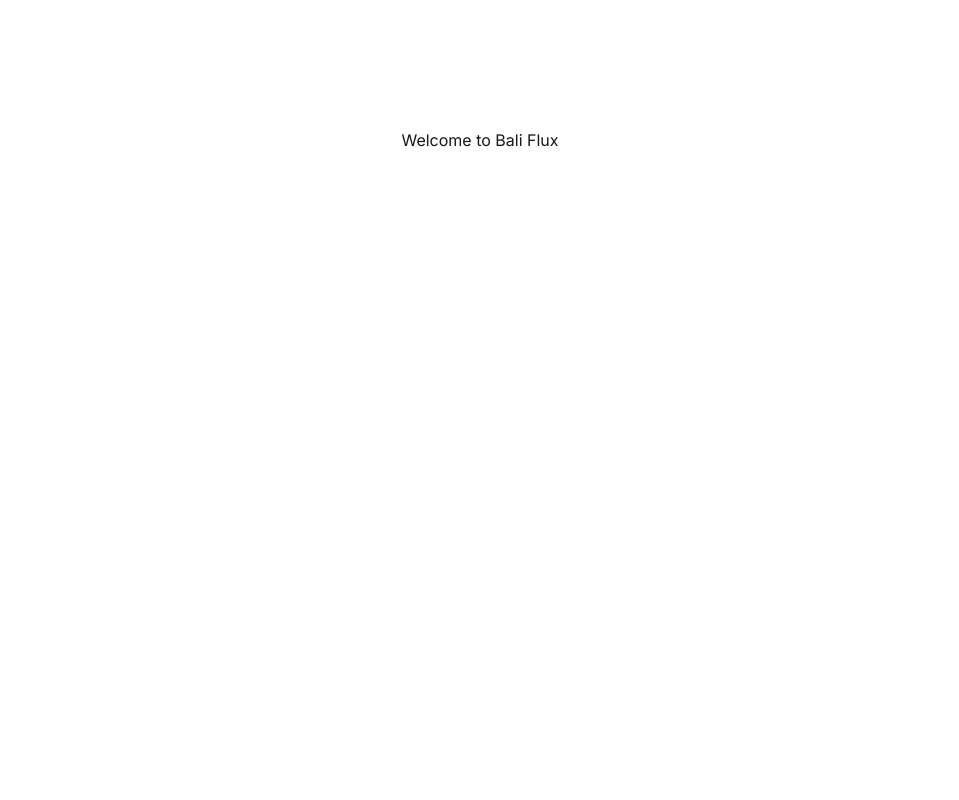
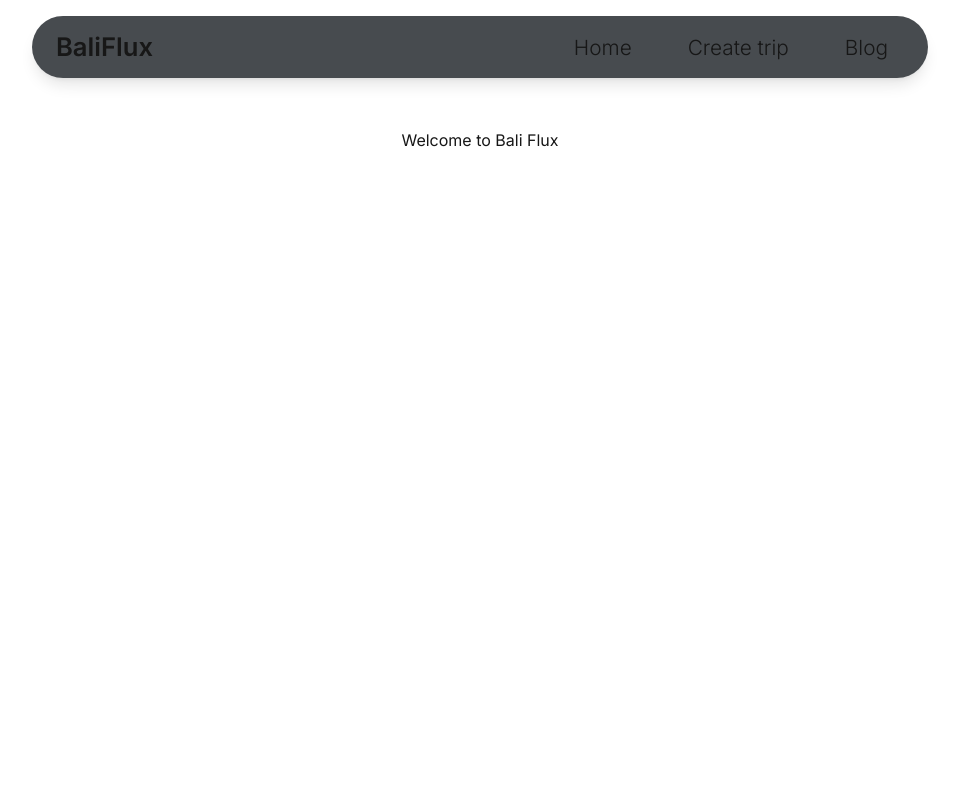
Before and after one commit to hannahchapman79/BaliFlux, a Next.js app: page / in a window 1280 px wide. Shown: the top 800 px of the page, without its empty margins (160-1119 px from the left). Built offline with nearby package versions, Linux system fonts and the light colour scheme.

Commit message:
Adds Nav Bar component

```diff
--- a/app/layout.tsx
+++ b/app/layout.tsx
@@ -4,6 +4,7 @@ import "./globals.css";
 import { Suspense } from "react";
 import Loading from "./loading";
 import Footer from "@/components/navigation/Footer";
+import Navbar from "@/components/navigation/Navbar";
 
 const inter = Inter({ subsets: ["latin"] });
 
@@ -21,6 +22,7 @@ export default function RootLayout({
   return (
     <html lang="en">
       <body className={`${inter.className} min-h-screen flex flex-col`}>
+        <Navbar/>
         <main className="flex-1 pt-16">
           <Suspense fallback={<Loading />}>{children}</Suspense>
         </main>
--- /dev/null
+++ b/components/navigation/Navbar.tsx
@@ -0,0 +1,56 @@
+"use client";
+
+import { useState, useEffect } from "react";
+import Image from "next/image";
+import Link from "next/link";
+import { usePathname } from "next/navigation";
+
+export default function Navbar() {
+  const [isOpen, setIsOpen] = useState(false);
+  const pathname = usePathname();
+
+  const toggleNavbar = () => {
+    setIsOpen(!isOpen);
+  };
+
+  useEffect(() => {
+    const handleResize = () => {
+      if (window.innerWidth >= 768) {
+        setIsOpen(false);
+      }
+    };
+
+    window.addEventListener("resize", handleResize);
+
+    return () => {
+      window.removeEventListener("resize", handleResize);
+    };
+  }, []);
+
+  const isActive = (path: string) => pathname === path;
+
+  return (
+    <nav className="fixed top-4 left-1/2 transform -translate-x-1/2 bg-[#1A1F24]/80 backdrop-blur-md rounded-full px-6 py-3 z-[1000] shadow-lg flex items-center justify-between w-[90%] max-w-4xl">
+  <Link href="/" className="text-[1.6rem] font-semibold text-accent">
+    BaliFlux
+  </Link>
+
+  <ul className="flex space-x-6">
+    {["Home", "Create trip", "Blog"].map((label, idx) => {
+      const href = label === "Home" ? "/" : `/${label.toLowerCase().replace(" ", "-")}`;
+      return (
+        <li key={idx}>
+          <Link
+            href={href}
+            className="relative text-[1.3rem] font-light px-4 py-2 text-offwhite hover:text-[#e7d7c1] transition-colors duration-200"
+          >
+            {label}
+            <span className="absolute left-0 bottom-1 h-[3px] w-0 bg-accent transition-all duration-300 group-hover:w-full"></span>
+          </Link>
+        </li>
+      );
+    })}
+  </ul>
+</nav>
+  );
+}
--- a/package.json
+++ b/package.json
@@ -13,7 +13,8 @@
     "axios": "^1.8.4",
     "next": "15.2.4",
     "react": "^19.0.0",
-    "react-dom": "^19.0.0"
+    "react-dom": "^19.0.0",
+    "react-icons": "^5.5.0"
   },
   "devDependencies": {
     "@tailwindcss/postcss": "^4",
```
Also changed, not shown: 1 other file (tests, documents, lock files or other folders).
